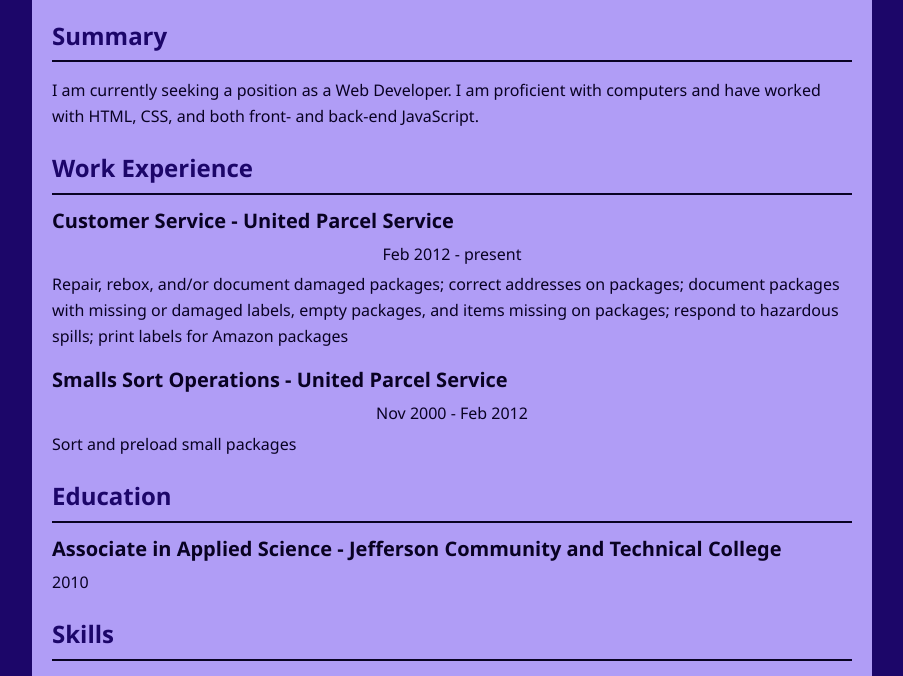
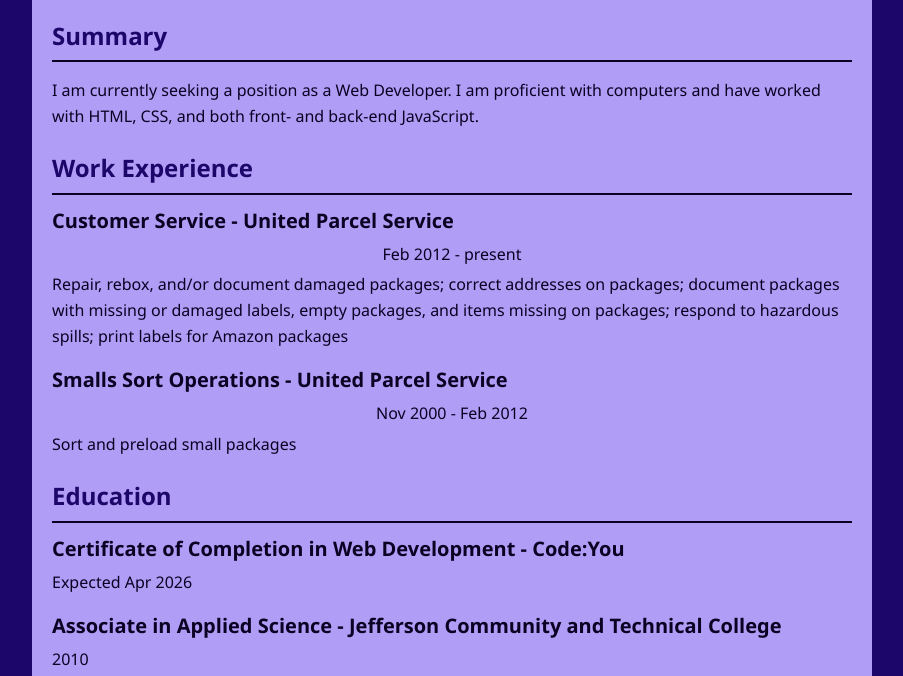
Before and after one commit to AirenMarie/AirenMarie.github.io, a plain HTML site: page resume.html in a window 1280 px wide. Shown: the part 124-800 px from the top of the page, without its empty margins (188-1091 px from the left). Drawn offline with Linux system fonts and the light colour scheme.

Commit message:
add Code:You to Education

```diff
--- a/resume.html
+++ b/resume.html
@@ -48,6 +48,10 @@
       <section class="section">
         <h2>Education</h2>
         <div class="item">
+          <h3>Certificate of Completion in Web Development - Code:You</h3>
+          <p class="date">Expected Apr 2026</p>
+        </div>
+        <div class="item">
           <h3>
             Associate in Applied Science - Jefferson Community and Technical
             College
```
